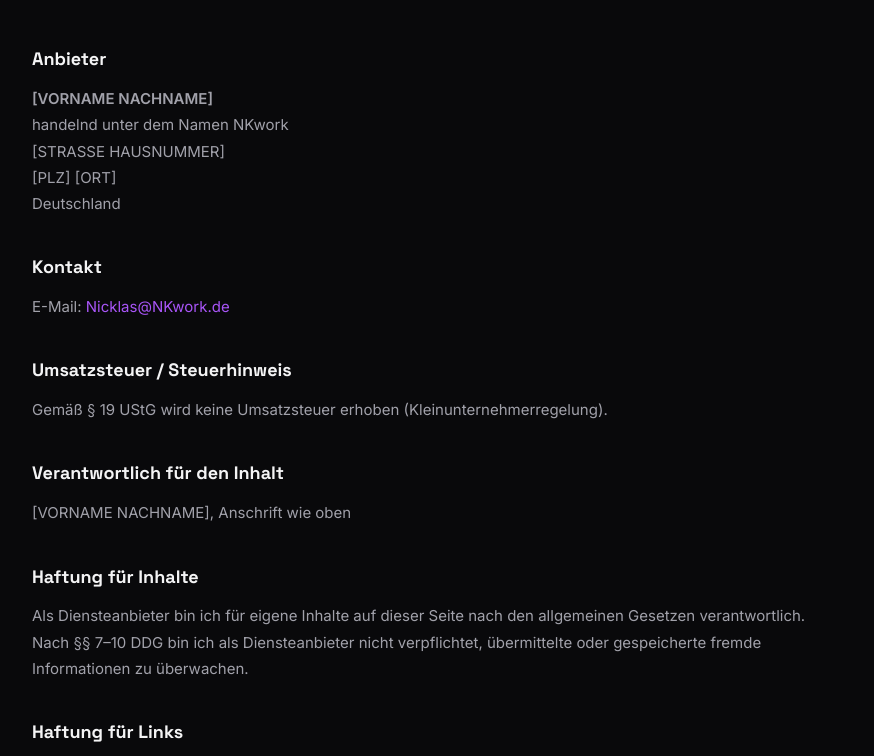
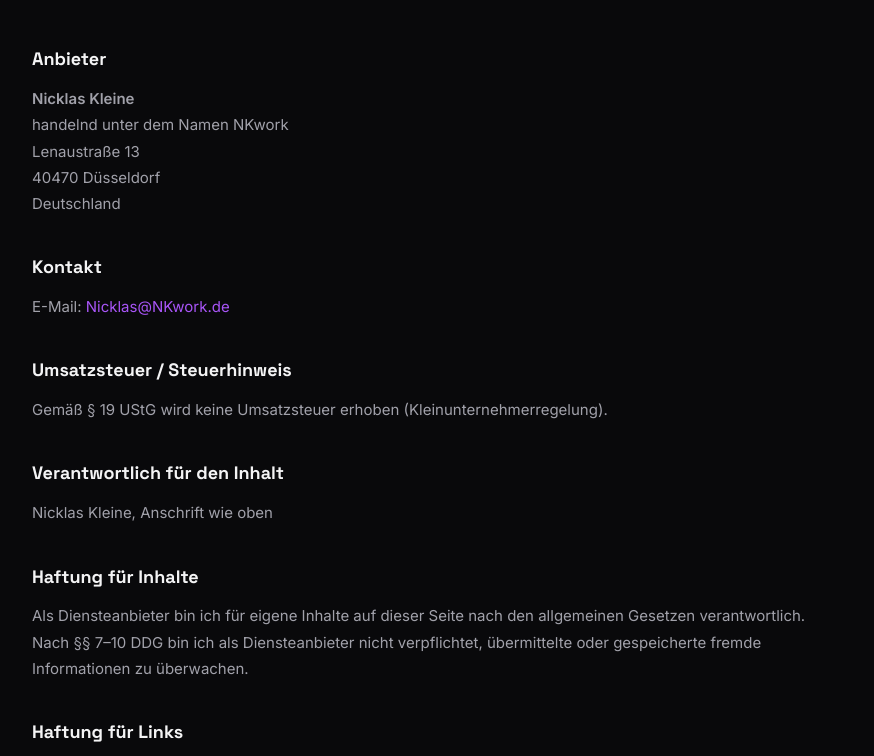
Before and after one commit to PaperNachiNova/nkwork-website, a plain HTML site: page impressum.html in a window 1280 px wide. Shown: the part 305-1061 px from the top of the page, without its empty margins (202-1076 px from the left). Drawn offline with Linux system fonts and the light colour scheme.

Commit message:
legal: fill in Impressum and Datenschutz with real contact data

```diff
--- a/impressum.html
+++ b/impressum.html
@@ -110,10 +110,10 @@
 
   <h2>Anbieter</h2>
   <p>
-    <strong>[VORNAME NACHNAME]</strong><br>
+    <strong>Nicklas Kleine</strong><br>
     handelnd unter dem Namen NKwork<br>
-    [STRASSE HAUSNUMMER]<br>
-    [PLZ] [ORT]<br>
+    Lenaustraße 13<br>
+    40470 Düsseldorf<br>
     Deutschland
   </p>
 
@@ -131,7 +131,7 @@
   -->
 
   <h2>Verantwortlich für den Inhalt</h2>
-  <p>[VORNAME NACHNAME], Anschrift wie oben</p>
+  <p>Nicklas Kleine, Anschrift wie oben</p>
 
   <h2>Haftung für Inhalte</h2>
   <p>
```
Also changed, not shown: datenschutz.html (+4 -4 lines).
